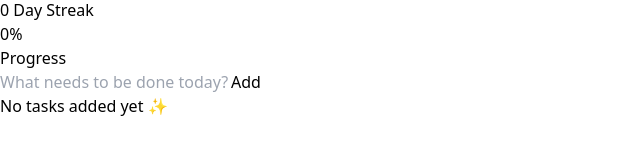
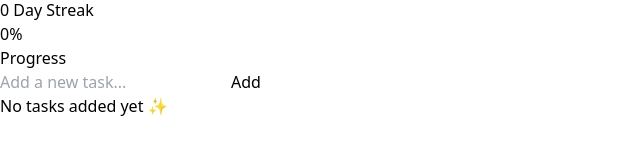
Before and after one commit to dev-beyza/daily-journal, a React (Vite) app: page / in a window 1280 px wide. Shown: the part 122-282 px from the top of the page, without its empty margins (0-640 px from the left). Built offline with nearby package versions, Linux system fonts and the light colour scheme.

Commit message:
placeholder metni guncellendi

```diff
--- a/src/App.jsx
+++ b/src/App.jsx
@@ -167,7 +167,7 @@ function App() {
               <div className="flex gap-3 mb-6">
                 <input
                   type="text"
-                  placeholder="What needs to be done today?"
+                  placeholder="Add a new task..."
                   className={`flex-1 rounded-2xl px-5 py-4 outline-none font-semibold transition-all ${inputBg}`}
                   value={inputValue}
                   onChange={(e) => setInputValue(e.target.value)}
```
